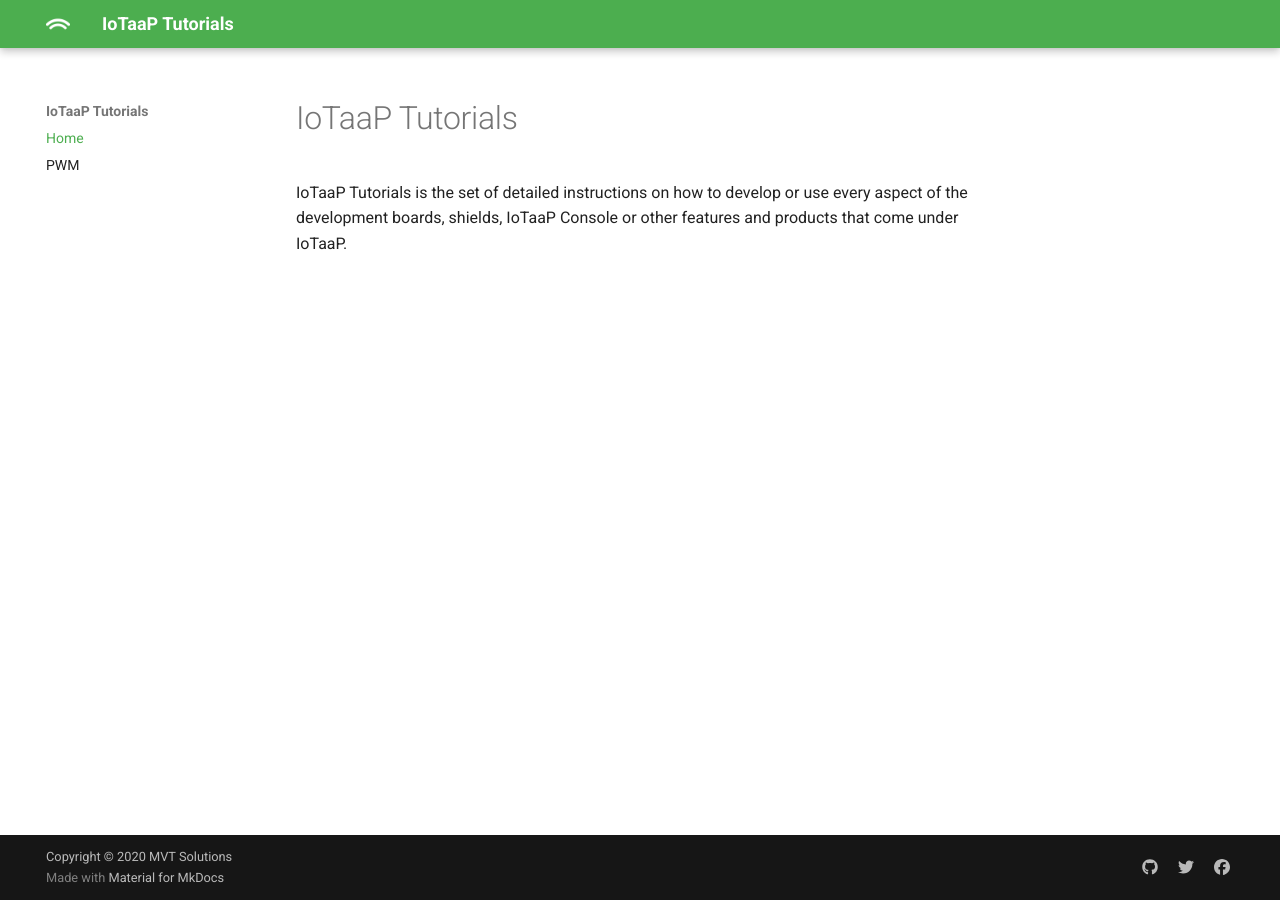
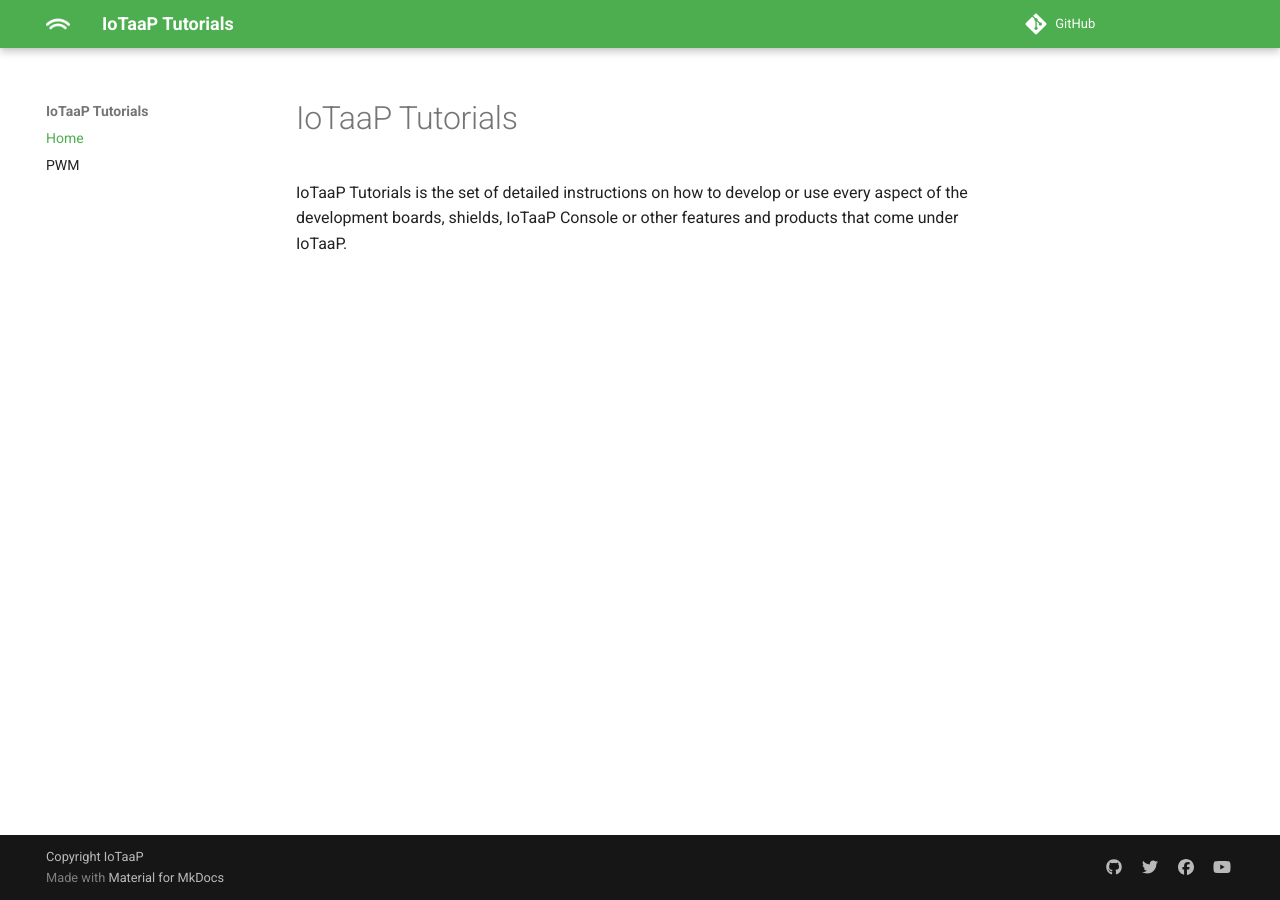
Before and after one commit to iotaap/tutorials, an MkDocs documentation site: the page built from docs/index.md, in a window 1280 px wide. Built offline with MkDocs 1.6.1 and Material for MkDocs 9.7.7, drawn with Linux system fonts in a browser that asks for light colours; comment, search, counter and statistics services are not loaded; part of the change alters nothing that is shown.

Commit message:
Updated socials

```diff
--- a/mkdocs.yml
+++ b/mkdocs.yml
@@ -1,12 +1,13 @@
 # Project information
 site_name: 'IoTaaP Tutorials'
 site_description: 'IoTaaP Tutorials'
+repo_url: 'https://github.com/iotaap/tutorials'
 nav:
   - Home: index.md
   - PWM: pwm.md
 
 # Copyright
-copyright: 'Copyright &copy; 2020 MVT Solutions'
+copyright: 'Copyright IoTaaP'
 
 theme:
     name: material
@@ -40,11 +41,12 @@ markdown_extensions:
 extra:
   social:
     - type: 'github'
-      link: 'https://github.com/mvtsolutions'
+      link: 'https://github.com/iotaap'
     - type: 'twitter'
-      link: 'https://twitter.com/mvt__solutions'
+      link: 'https://twitter.com/iotaap'
     - type: 'facebook'
-      link: 'https://www.facebook.com/mvtsolutionscompany'
-
+      link: 'https://www.facebook.com/iotaap'
+    - type: 'youtube'
+      link: 'https://www.youtube.com/channel/UCC9hU3ndh6bh-LbW3YjI98g'
 plugins:
     - mkpdfs
```
